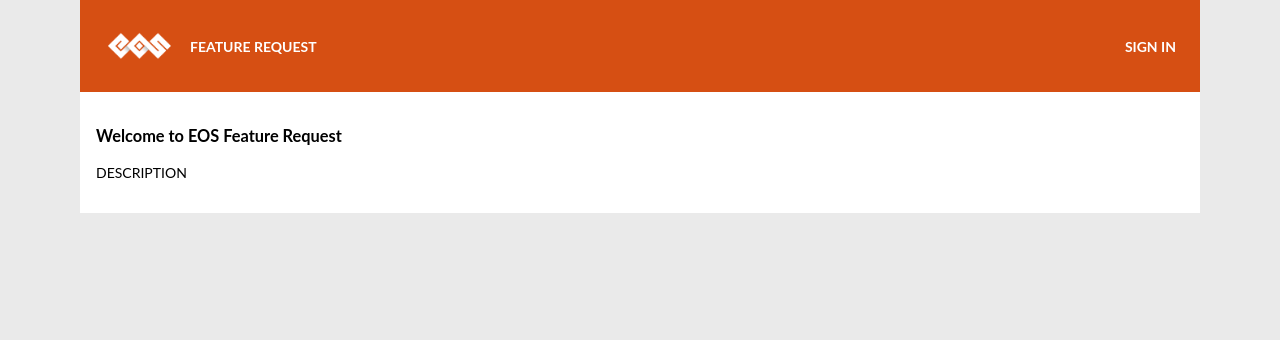
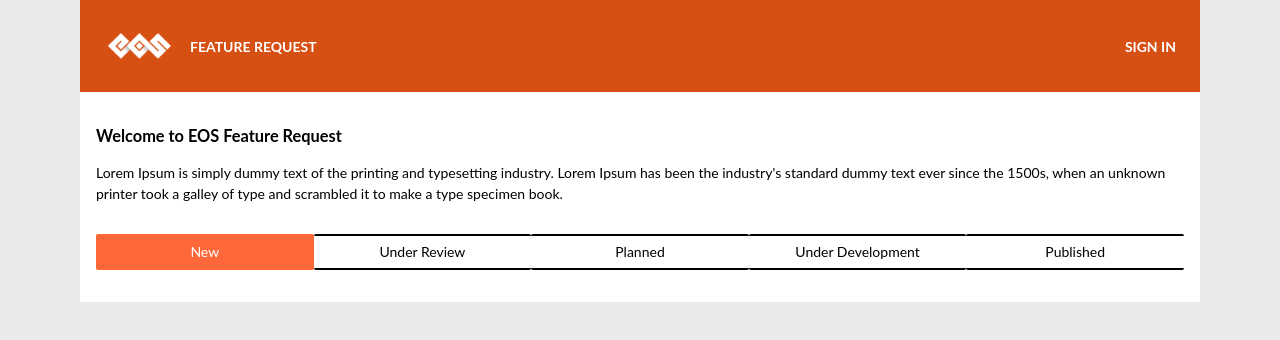
Before and after one commit to EOS-uiux-Solutions/user-story, a React (Create React App) app: page / in a window 1280 px wide. Shown: the top 340 px of the page. Built offline with nearby package versions, Linux system fonts and the light colour scheme; no server answers; some icons are missing.

Commit message:
Added a horizontal bar to choose the state of requests to be viewed

```diff
--- a/src/assets/scss/components/button.scss
+++ b/src/assets/scss/components/button.scss
@@ -14,23 +14,25 @@
     color: $light-color;
 
     &:hover {
-      background-color: $btn-default-hover;
-      border-color: $btn-default-hover;
+      background-color: $btn-hover;
+      border-color: $btn-hover;
       color: $light-color;
     }
   }
 
-  &-link {
-    background-color: $btn-link-bg;
-    border: 0;
-    color: $hyper-link-color;
-    outline: none;
+  &-tabs {
+    background-color: $btn-tabs-bg;
+    border-bottom: 2px solid black;
+    border-left: 2px $gray-bg;
+    border-right: 2px $gray-bg;
+    border-top: 2px solid black;
+    width: 224px;
 
-    &:visited,
-    &:active,
+    &-selected,
     &:hover {
-      background-color: $btn-link-bg;
-      color: $hyper-link-hover-color;
+      background-color: $btn-hover;
+      border-color: $btn-hover;
+      color: $light-color;
     }
   }
 
@@ -42,3 +44,15 @@
     width: 114px;
   }
 }
+
+@media only screen and (max-width: 1120px) {
+  .btn-tabs {
+    width: 20%;
+  }
+}
+
+@media only screen and (max-width: 768px) {
+  .btn-tabs {
+    width: 28%;
+  }
+}
--- a/src/assets/scss/variables/colors.scss
+++ b/src/assets/scss/variables/colors.scss
@@ -12,8 +12,8 @@ $nav-bg: $primary;
 $dropdown-colored-bg: $primary;
 
 $btn-default-bg: $primary;
-$btn-default-hover: $primary-light;
-$btn-link-bg: $light-color;
+$btn-hover: $primary-light;
+$btn-tabs-bg: $light-color;
 
 
 $hyper-link-color: #008ACF;
--- a/src/pages/Home.js
+++ b/src/pages/Home.js
@@ -1,16 +1,50 @@
-import React from 'react'
+import React, { useState } from 'react'
 
 import Navigation from '../components/Navigation'
+import Button from '../components/Button'
+
+const stateList = [
+  'New',
+  'Under Review',
+  'Planned',
+  'Under Development',
+  'Published'
+]
+// to be replaced by a fetch request
 
 export const Home = () => {
+  const [currentStateSelected, selectState] = useState('New')
   return (
     <>
       <div className='base-wrapper'>
         <div className='base-container'>
           <Navigation />
-          <div className='newrequest-content'>
+          <div className='home-content'>
             <h3>Welcome to EOS Feature Request</h3>
-            <p>DESCRIPTION</p>
+            <p>
+              Lorem Ipsum is simply dummy text of the printing and typesetting
+              industry. Lorem Ipsum has been the industry's standard dummy text
+              ever since the 1500s, when an unknown printer took a galley of
+              type and scrambled it to make a type specimen book.
+            </p>
+            <div className='flex flex-row flex-space-between'>
+              {stateList &&
+                stateList.map((state, key) => {
+                  return (
+                    <Button
+                      className={
+                        currentStateSelected === state
+                          ? 'btn btn-tabs btn-tabs-selected'
+                          : 'btn btn-tabs'
+                      }
+                      key={key}
+                      onClick={() => selectState(state)}
+                    >
+                      {state}
+                    </Button>
+                  )
+                })}
+            </div>
           </div>
         </div>
       </div>
```
